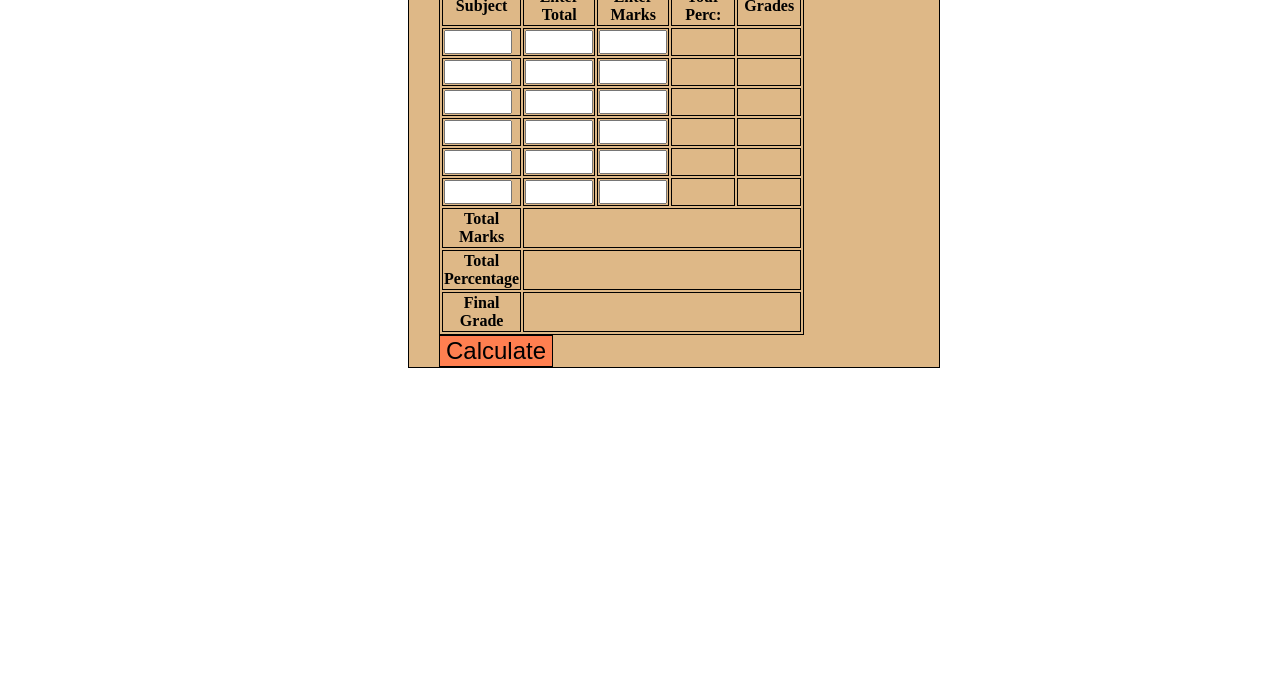
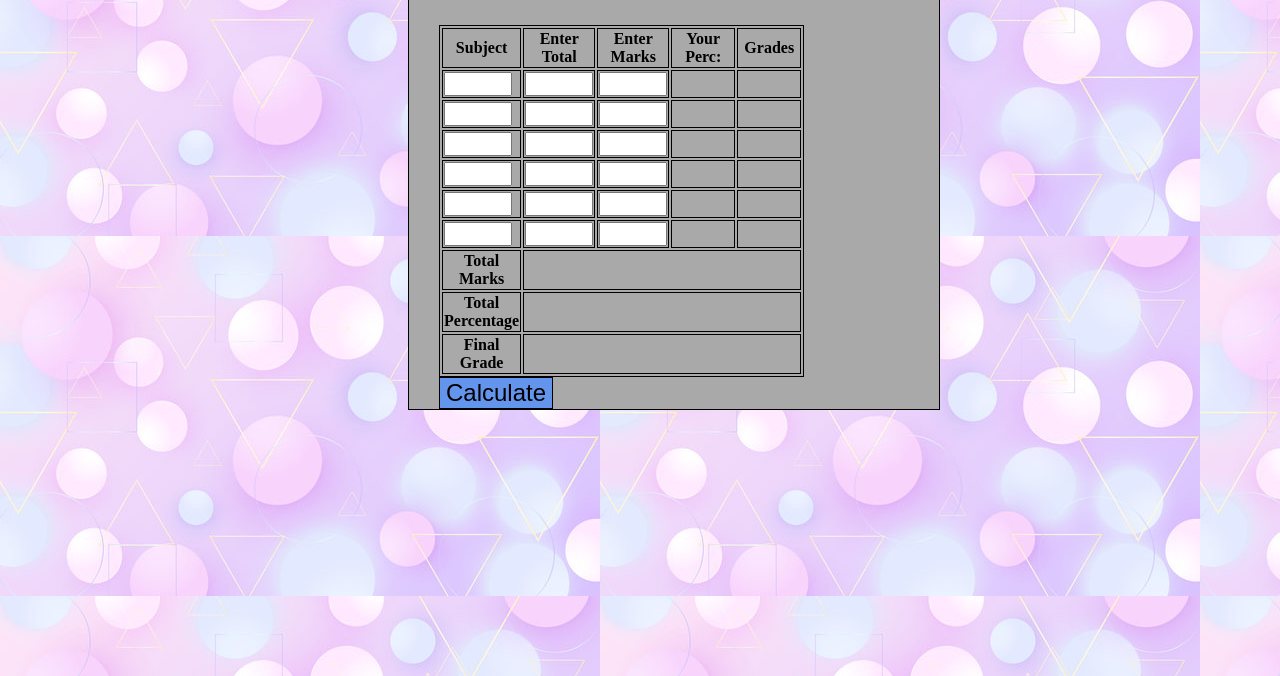
Before and after one commit to Tazeen-Javed/Marksheet, a plain HTML site: page index.html in a window 1280 px wide. Shown: the part 124-800 px from the top of the page. Drawn offline with Linux system fonts and the light colour scheme.

Commit message:
next change

```diff
--- a/style.css
+++ b/style.css
@@ -1,19 +1,20 @@
 .main{display: flex; flex-direction: column; margin-left: 400px; border: 1px solid; width: 500px;
-     border-style: double; padding-left: 30px; background-color: burlywood;}
+     border-style: double; padding-left: 30px; background-color:darkgray; margin-top: 50px;}
+     body{background-image: url(./images/result5.jpg); background-size: ;}
 td{width: 60px; border: 1px solid; }
 tr>th{width: 60px;}
 th{font-size: 16px; border: 1px solid; width: 60px;}
 .result{border: 1px solid; font-size: 22px;}
 table{border: 1px solid;}
 input{font-size: 16px; width: 60px;}
-button{font-size: 24px; border: 1px solid; border-style: thick; background-color:coral;}
+button{font-size: 24px; border: 1px solid; border-style: thick; background-color:cornflowerblue;}
 @media screen and (max-width: 769px){
      .main{margin-left: -2px; width: 400px; font-size: 20px; margin-left: 80px;}
      td{width: 50px;}
 }
 @media screen and (max-width: 376px)
 {
-     .main{width: 300px; font-size: 16px; margin-left: -2px;padding-right: 20px;}
+     .main{width: 300px; font-size: 16px; margin-left: -2px;padding-right: 20px; margin-top: -px;}
     .one{width: 30px; font-size: 14px; background-color: white;}
      input{width: 50px; border: none; font-size: 14px;}
      tr>th{width: 30px; font-size: 14px;}
```
Also changed, not shown: images/result.jpg (added), images/result2.jpg (added), images/result3.jpg (added), images/result4.jpg (added), images/result5.jpg (added).
